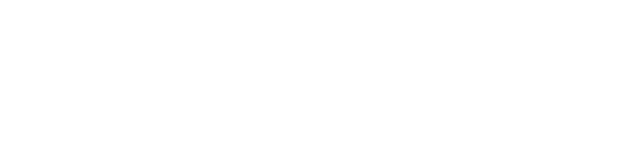
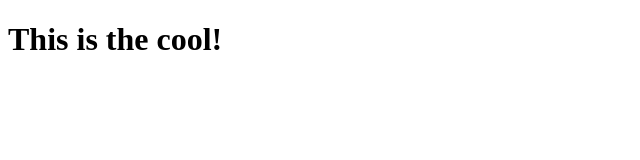
Before and after one commit to ktpatrick8/codingdemo, a plain HTML site: page index.html in a window 1280 px wide. Shown: the whole page, without its empty margins (0-640 px from the left). Drawn offline with Linux system fonts and the light colour scheme.

Commit message:
Adds a header to index.html

```diff
--- a/index.html
+++ b/index.html
@@ -7,7 +7,7 @@
     <title>Document</title>
 </head>
 <body>
-
+<h1>This is the cool!</h1>
 
 </body>
 <html>
```
